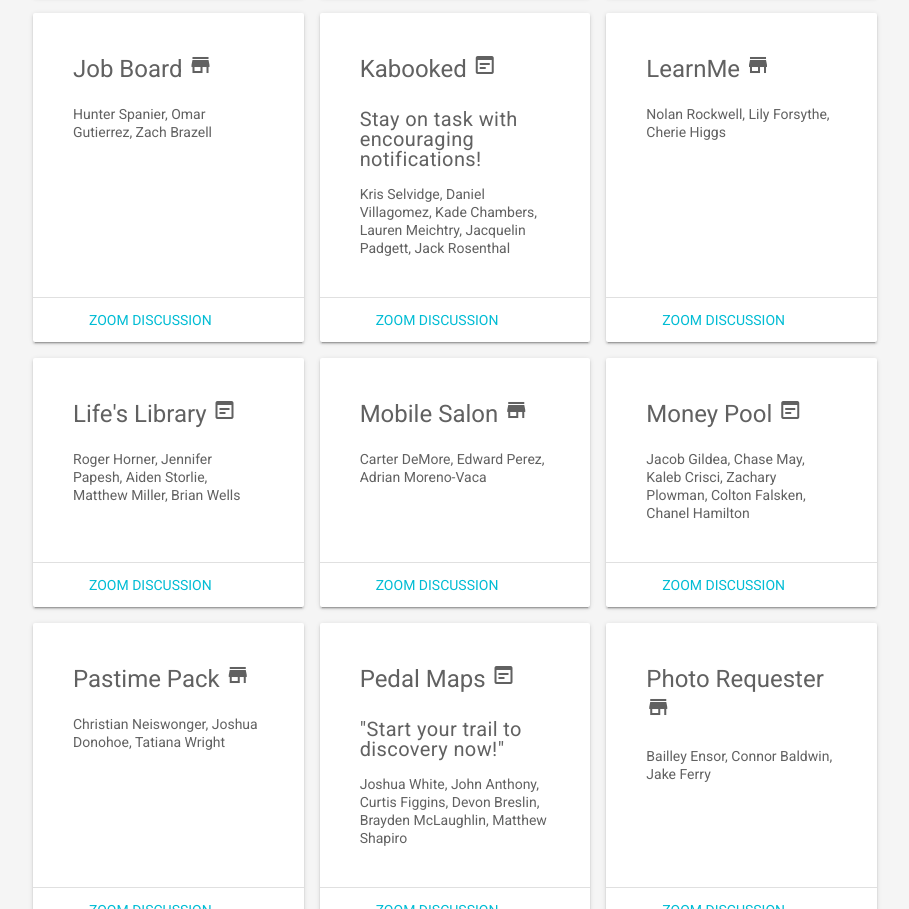
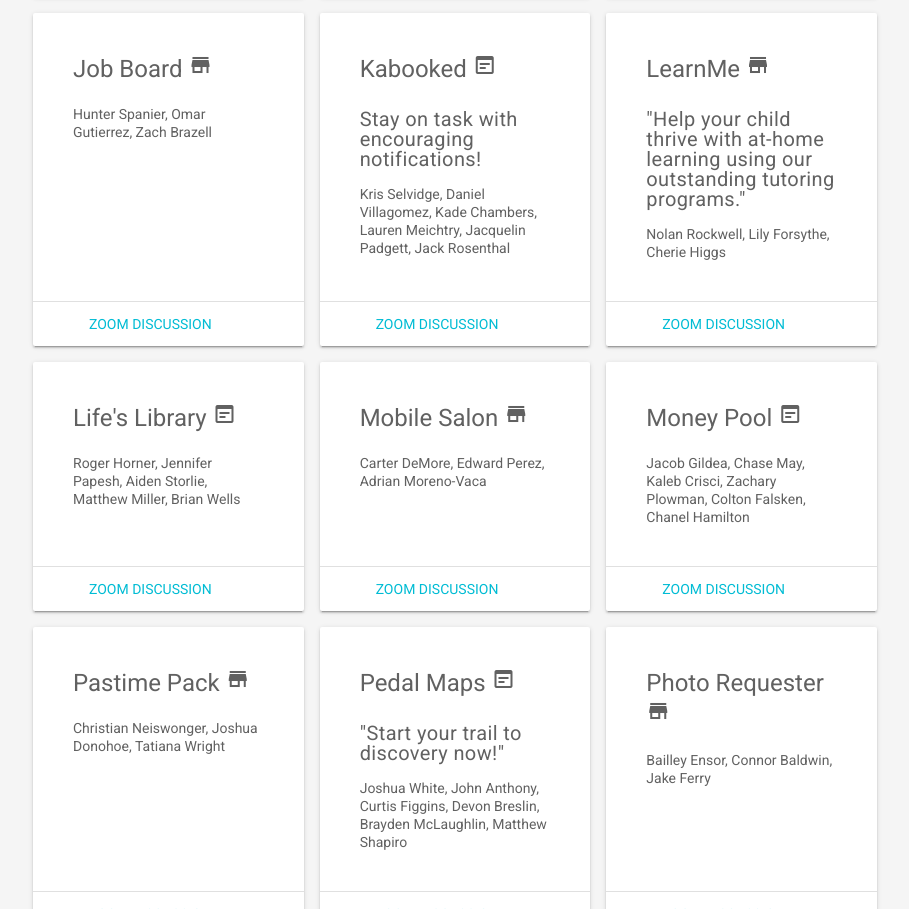
Before and after one commit to ChicoState/Showcase, a plain HTML site: page index.html in a window 1280 px wide. Shown: the part 1524-2433 px from the top of the page, without its empty margins (185-1094 px from the left). Drawn offline with Linux system fonts and the light colour scheme.

Commit message:
More taglines

```diff
--- a/index.html
+++ b/index.html
@@ -167,6 +167,7 @@
             <div class="mdl-card mdl-cell mdl-cell--4-col mdl-shadow--2dp">
               <div class="mdl-card__supporting-text">
                 <h4>LearnMe <i class="material-icons">store</i></h4>
+                <h5>"Help your child thrive with at-home learning using our outstanding tutoring programs."</h5>
                 Nolan Rockwell, Lily Forsythe, Cherie Higgs
               </div>
               <div class="mdl-card__actions">
```
